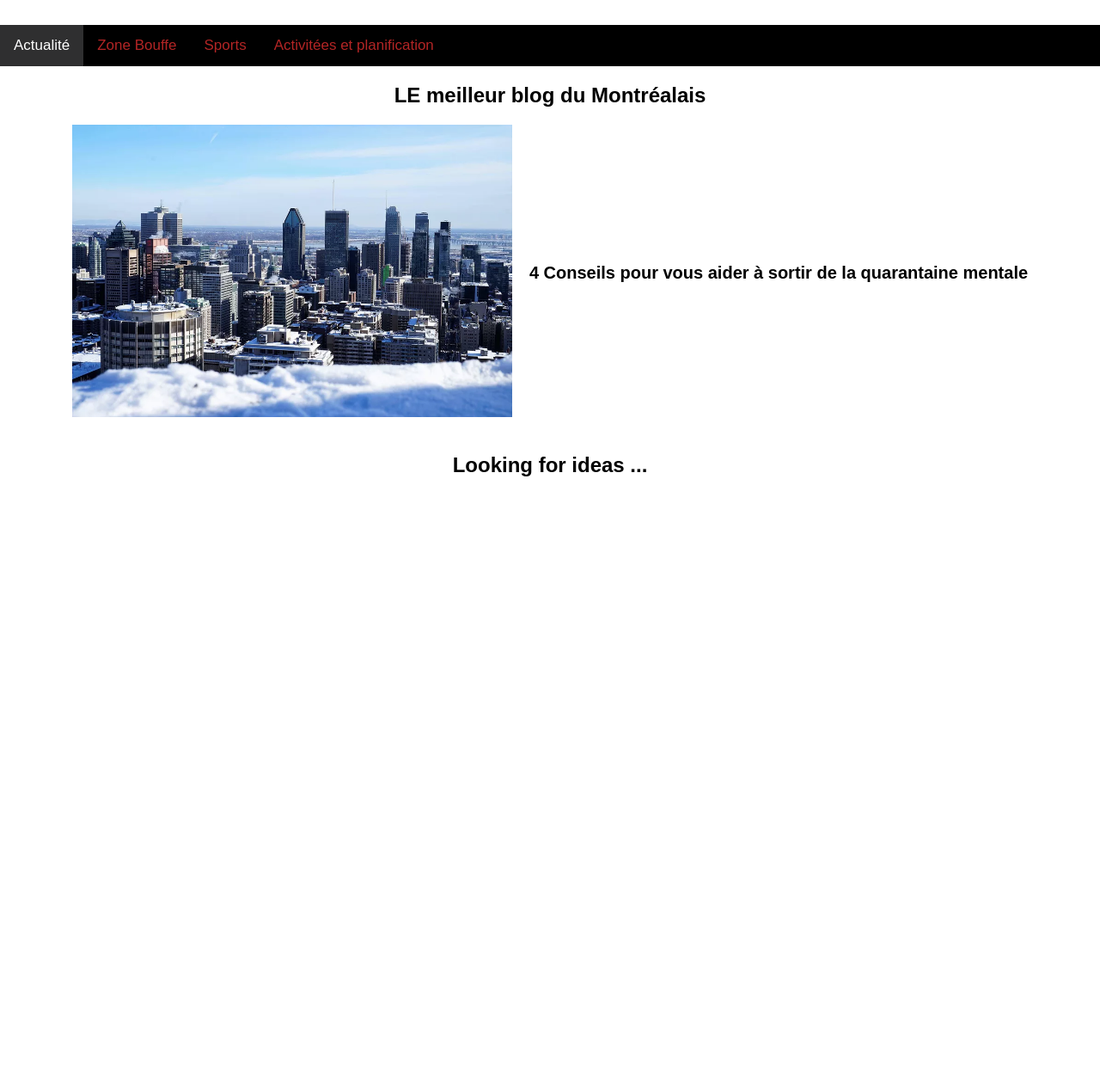
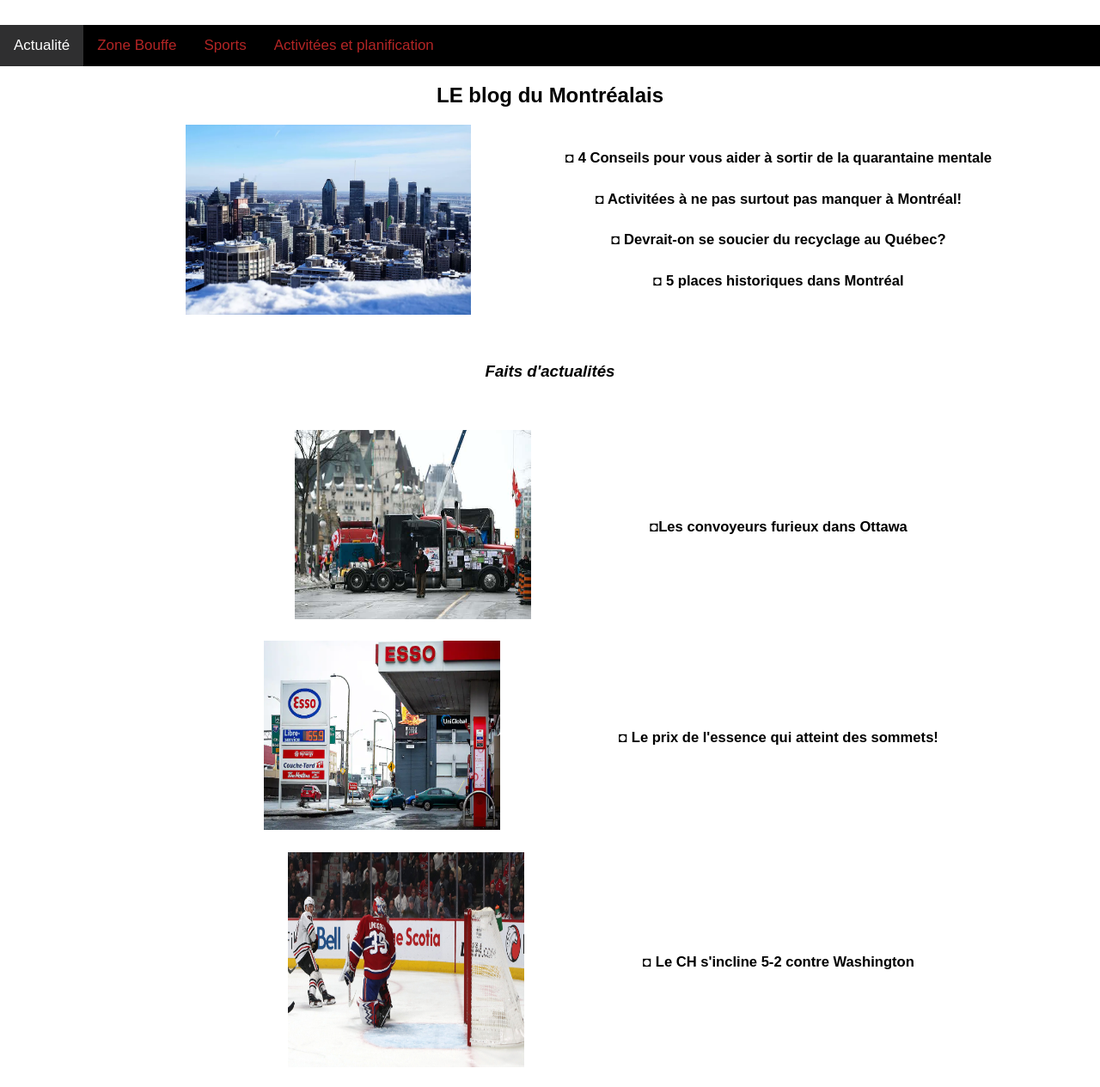
Before and after one commit to bilal-khendaf/hackatown2022, a plain HTML site: page frontend/public/index.html in a window 1280 px wide. Shown: the part 75-1339 px from the top of the page at 86% size. Before the commit the page ends 800 px from the top, so only its background shows below. Drawn offline with Linux system fonts and the light colour scheme; a web font is replaced by a local one.

Commit message:
Home page progress done

```diff
--- a/frontend/public/index.css
+++ b/frontend/public/index.css
@@ -29,3 +29,11 @@ img#FirstPicture {
 
 /* Upper section is for the text next to the Home page first photo
 /* h1{} to select a certain selector h1 h2 etc. to customize the style inside the html code */
+
+
+.center {
+  display: block;
+  margin-left: auto;
+  margin-right: auto;
+  width: 65%;
+}
--- a/frontend/public/index.html
+++ b/frontend/public/index.html
@@ -64,17 +64,43 @@
                 <a href="#Activitées et planification">Activitées et planification</a>
               </div>
 
-              <h2> LE meilleur blog du Montréalais </h2>
+              <h2> LE blog du Montréalais </h2>
                 <div class="container">
                 <div class="image">
                     <img id="HomePagePic1" src="./Img/Montreal.webp" alt="Ville de montréal vu du Mont Royal l'hiver" width: 70% height= 60% class="center">
                 </div>
                 <div class="text">
-                  <h4> 4 Conseils pour vous aider à sortir de la quarantaine mentale </h4>
+                  <h5> ◘ 4 Conseils pour vous aider à sortir de la quarantaine mentale </h5>
+                  <h5> ◘ Activitées à ne pas surtout pas manquer à Montréal! </h5>
+                  <h5> ◘ Devrait-on se soucier du recyclage au Québec? </h5>
+                  <h5> ◘ 5 places historiques dans Montréal </h5>
                 </div>
               </div>
          <br>
-<h2> Looking for ideas ... </h2>
+         <br>
+         <h3><i> Faits d'actualités </i></h3>
+         <br>
+<h2> <div class="container">
+  <div class="image">
+      <img id="PrArctiNA" src="./Img/Convoy.jpg"  alt="Convoit à Ottawa contre les mesures sanitaires" width="275" height="220">
+  </div>
+  <div class="text">
+    <h5> ◘Les convoyeurs furieux dans Ottawa </h5> </h2>
+
+
+    <h2> <div class="container">
+      <div class="image">
+          <img id="DeuArctiNA" src="./Img/Essence prix haut.webp"  alt=" Le prix de l'essence qui ne cesse de monter" width="275" height="220" >
+      </div>
+      <div class="text">
+        <h5> ◘ Le prix de l'essence qui atteint des sommets! </h5> </h2>
+
+        <h2> <div class="container">
+          <div class="image">
+              <img id="TroiArctiNA" src="./Img/CH disappointment.jpg"  alt=" Le CH qui perd encore contre le Capitals malgré les efforts" width="275" height="250" >
+          </div>
+          <div class="text">
+            <h5> ◘ Le CH s'incline 5-2 contre Washington </h5> </h2>
 <!-- Comment -->
 
     </body>
```
Also changed, not shown: frontend/public/FirstPage.html (+1 -0 lines), frontend/public/Img/CH disappointment.jpg (added), frontend/public/Img/Convoy.jpg (added), frontend/public/Img/Essence prix haut.webp (added).
